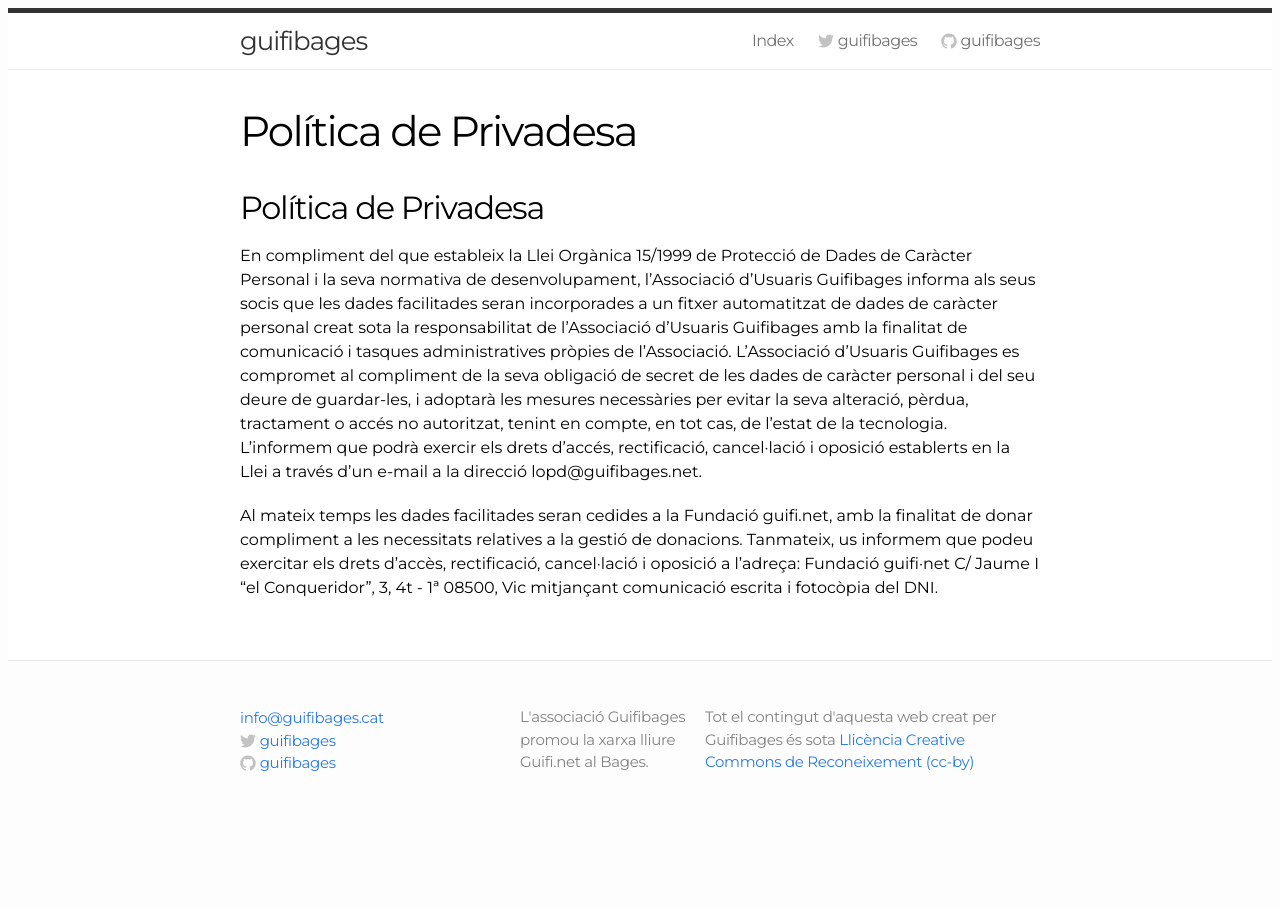
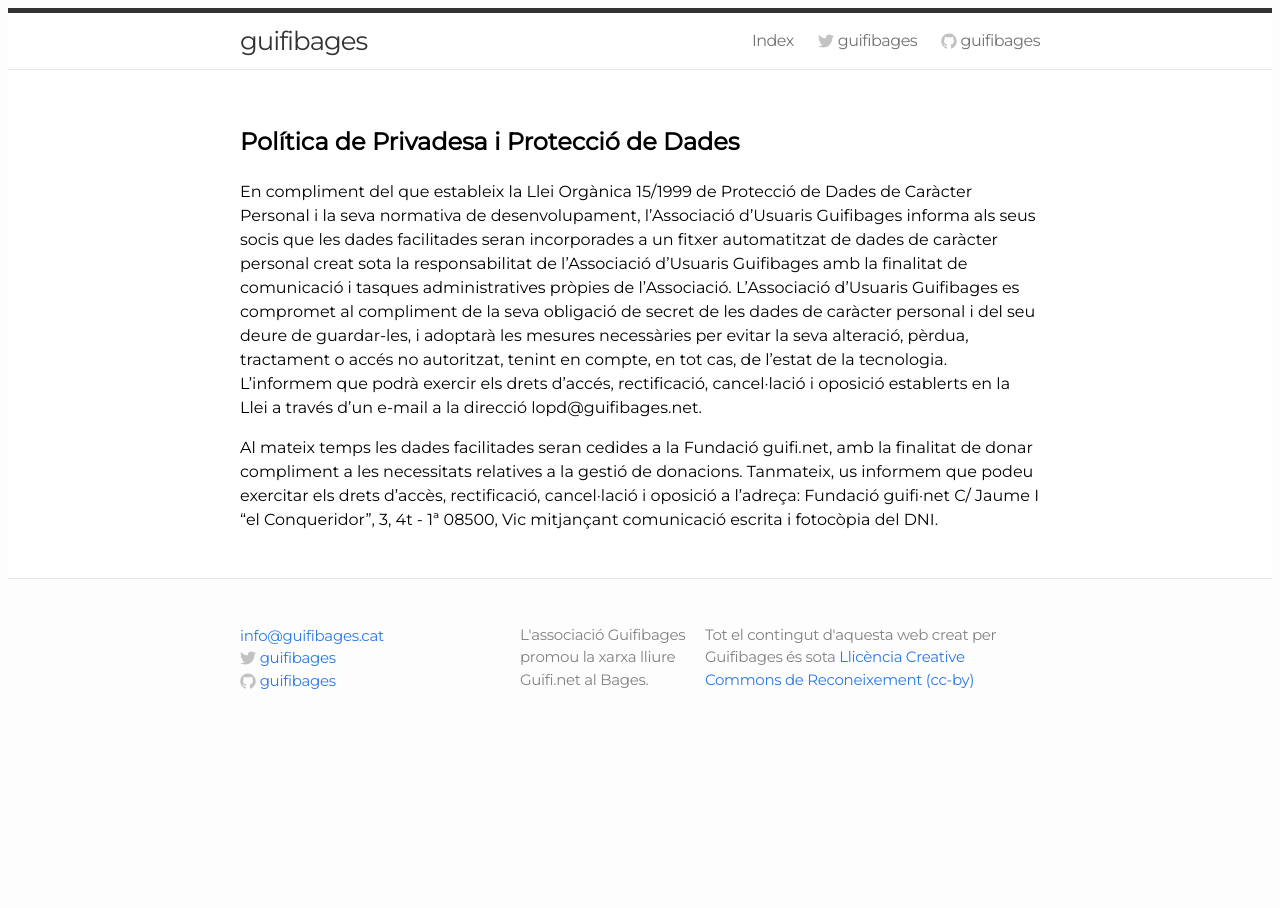
Before and after one commit to guifibages/guifibages.github.io, a Jekyll site: the page built from doc/soci/privacitat.md, in a window 1280 px wide. Built offline with Jekyll 4.4.1, drawn with Linux system fonts in a browser that asks for light colours; our own code applies the rules of GitHub Pages for plain Markdown files.

Commit message:
Update privacitat.md

```diff
--- a/doc/soci/privacitat.md
+++ b/doc/soci/privacitat.md
@@ -1,9 +1,9 @@
 ---
 layout: default
-title: "Política de Privadesa
+title: "Política de Privacitat"
 ---
 
-## Política de Privadesa
+## Política de Privadesa i Protecció de Dades
 
 En compliment del que estableix la Llei Orgànica 15/1999 de Protecció de Dades de Caràcter Personal i la seva normativa de desenvolupament, l'Associació d'Usuaris Guifibages informa als seus socis que les dades facilitades seran incorporades a un fitxer automatitzat de dades de caràcter personal creat sota la responsabilitat de l'Associació d'Usuaris Guifibages amb la finalitat de comunicació i tasques administratives pròpies de l'Associació. L'Associació d'Usuaris Guifibages es compromet al compliment de la seva obligació de secret de les dades de caràcter personal i del seu deure de guardar-les, i adoptarà les mesures necessàries per evitar la seva alteració, pèrdua, tractament o accés no autoritzat, tenint en compte, en tot cas, de l'estat de la tecnologia. L'informem que podrà exercir els drets d'accés, rectificació, cancel·lació i oposició establerts en la Llei a través d’un e-mail a la direcció lopd@guifibages.net.
 
```
